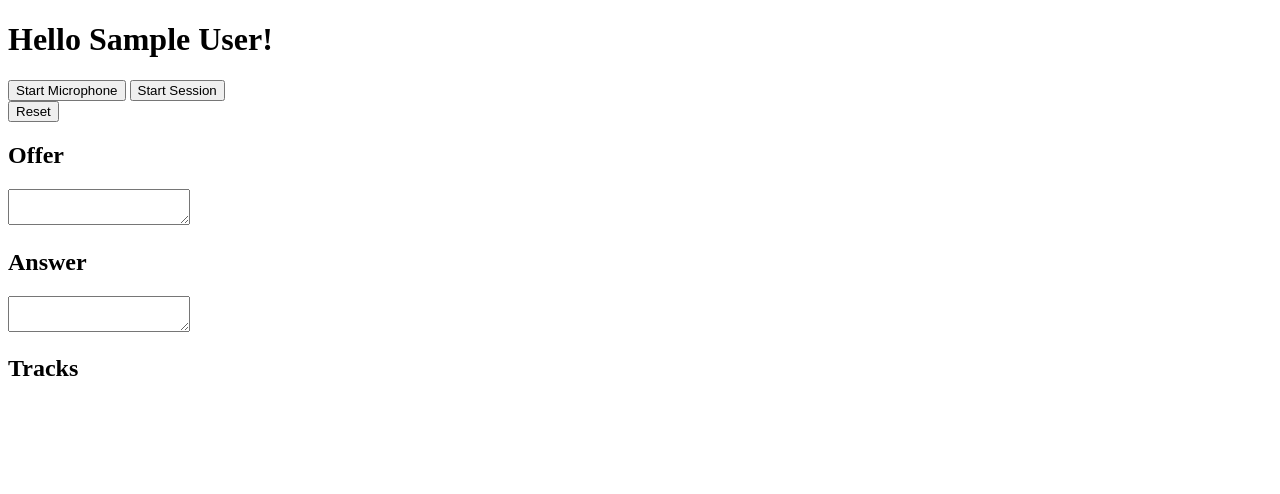
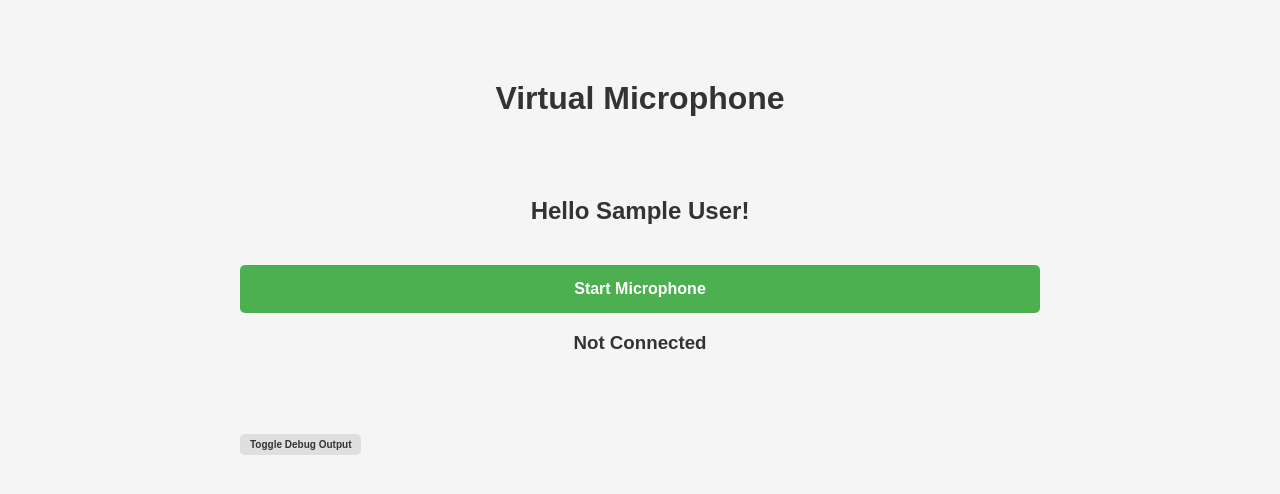
Before and after one commit to dgruss/SmartMicrophone, a Flask app: page / in a window 1280 px wide. Shown: the top 494 px of the page. Run offline with Flask 3, Linux system fonts and the light colour scheme; the visitor is signed in with stand-in values (Sample User, id 1); parts of the project's set-up code (start-up, migrations or seed data) failed here and were passed over.

Commit message:
working on client side

```diff
--- a/website/server.py
+++ b/website/server.py
@@ -50,6 +50,12 @@ async def api():
 
         return jsonify(response)
 
+    elif action == 'stop_microphone':
+        name = request.form.get('name')
+
+        WebRTCMicrophoneManager().stop_microphone(name)
+        return jsonify({'success': True, 'message': f'Microphone {name} stopped.'})
+
     return jsonify({'success': False, 'error': 'Invalid action'})
 
 
--- a/website/static/script.js
+++ b/website/static/script.js
@@ -1,11 +1,51 @@
-//answer = undefined
+debugOutputField = undefined
+startButton = undefined
+pc = undefined
 
 document.addEventListener('DOMContentLoaded', function() {
-    document.getElementById('offer').value = ''
-    document.getElementById('answer').value = ''
+    startButton = document.getElementById('buttonStartMicrophone');
+
+    debugOutputField = document.getElementById('debugOutput');
+    debugOutputField.value = '';
+
+    document.getElementById('toggleDebug').addEventListener('click', function() {
+        if (debugOutputField.style.display === 'none' || debugOutputField.style.display === '') {
+            debugOutputField.style.display = 'block';
+        } else {
+            debugOutputField.style.display = 'none';
+        }
+    });
 });
 
+function setStatus(text) {
+    let statusElement = document.getElementById('status');
+    if (statusElement) {
+        statusElement.textContent = text;
+    } else {
+        console.warn('Status element not found');
+    }
+
+    if (text === 'Not Connected') {
+        startButton.textContent = 'Start Microphone';
+        startButton.disabled = false;
+    }
+    else if (text === 'Connected') {
+        startButton.textContent = 'Stop Microphone';
+        startButton.disabled = false;
+    }
+    else {
+        startButton.disabled = true;
+    }
+}
+
 function startMicrophone() {
+    if (pc && pc.iceConnectionState !== 'closed' && pc.iceConnectionState !== 'failed') {
+        printLog('Session already active, stopping current session...')
+        stopSession();
+        setStatus('Not Connected');
+        return;
+    }
+
     createSession();
 }
 
@@ -19,18 +59,24 @@ function createSession() {
     })
 
     pc.ontrack = function(event) {
-        printLog('Accepting new track')
+        // printLog('Accepting new track')
 
-        var el = document.createElement(event.track.kind)
+        // var el = document.createElement(event.track.kind)
 
-        el.srcObject = event.streams[0]
-        el.autoplay = true
-        el.controls = true
+        // el.srcObject = event.streams[0]
+        // el.autoplay = true
+        // el.controls = true
 
-        document.getElementById('tracks').appendChild(el)
+        // document.getElementById('tracks').appendChild(el)
     }
 
     pc.oniceconnectionstatechange = function(event) {
+        if (pc.iceConnectionState === 'disconnected' || pc.iceConnectionState === 'failed') {
+            printLog('ICE connection failed, stopping session...')
+            stopSession();
+            setStatus('Not Connected');
+            return;
+        }
         printLog('ICE connection state changed to ' + pc.iceConnectionState)
     }
 
@@ -60,6 +106,7 @@ function createSession() {
         video: false,
     }
 
+    setStatus('Requesting microphone access...');
     navigator.mediaDevices.getUserMedia(mediaOpts).
         then(addMic).
         catch(skipMic)
@@ -96,12 +143,12 @@ async function createOffer() {
 
     console.log('Sending offer to server:', offer)
 
-    // actually use fetch to access /api
     const params = new URLSearchParams();
     params.append('action', 'start_microphone');
     params.append('offer', offer.sdp);
     params.append('name', microphoneName);
 
+    setStatus('Connecting...');
     fetch('/api', {
         method: 'POST',
         body: params,
@@ -116,20 +163,17 @@ async function createOffer() {
             startSession(data.answer);
         } else {
             printLog('Error starting microphone: ' + data.error)
+            setStatus('Error starting microphone: ' + data.error);
         }
     })
     .catch(error => {
         printLog('Network error: ' + error.message)
+        setStatus('Error starting microphone: ' + data.error);
     })
 }
 
 
 function startSession(answer) {
-    // answer = document.getElementById('answer').value
-    // if (answer === '') {
-    //     return printLog('Error: SDP answer is not set')
-    // }
-
     printLog('Starting session...')
     printLog('Answer: ' + answer)
 
@@ -139,8 +183,14 @@ function startSession(answer) {
     })
 
     pc.setRemoteDescription(desc)
-        .then(printLog)
-        .catch(printLog)
+        .then(msg => {
+            printLog('Session started successfully')
+            setStatus('Connected');
+        })
+        .catch(err => {
+            printLog('Error setting remote description: ' + err)
+            setStatus('Error starting session: ' + err);
+        });
 }
 
 function stopSession() {
@@ -150,13 +200,38 @@ function stopSession() {
 
     printLog('Stopping session...')
 
+    setStatus('Diconnecting...');
+
+    const params = new URLSearchParams();
+    params.append('action', 'stop_microphone');
+    params.append('name', microphoneName);
+    fetch('/api', {
+        method: 'POST',
+        body: params,
+        headers: {
+            'Content-Type': 'application/x-www-form-urlencoded'
+        }
+    })
+    .then(response => response.json())
+    .then(data => {
+        printLog(JSON.stringify(data));
+        if (data.success) {
+            setStatus('Not Connected');
+        } else {
+            printLog('Error stopping microphone: ' + data.error)
+        }
+    })
+    .catch(error => {
+        printLog('Network error: ' + error.message)
+        setStatus('Error stopping microphone: ' + data.error);
+    })
+
     pc.close()
     pc = undefined
 }
 
 function printLog(msg) {
     console.log(msg)
-    // log = document.getElementById('log')
-    // log.value += msg + '\n'
-    // log.scrollTop = log.scrollHeight
+    debugOutputField.value += msg + '\n'
+    debugOutputField.scrollTop = debugOutputField.scrollHeight
 }
--- a/website/templates/index.html
+++ b/website/templates/index.html
@@ -1,41 +1,114 @@
 <!DOCTYPE HTML>
 <html lang="en">
 <head>
-    <meta charset="UTF-8">
-    <meta name="viewport" content="width=device-width, initial-scale=1.0">
-    <title>Virtual Microphone</title>
-    <link rel="stylesheet" href="static/style.css">
-    <script src="static/script.js"></script>
+  <meta charset="UTF-8">
+  <meta name="viewport" content="width=device-width, initial-scale=1.0">
+  <title>Virtual Microphone</title>
+  <style>
+    body {
+      font-family: Arial, sans-serif;
+      max-width: 800px;
+      margin: 0 auto;
+      padding: 20px;
+      background-color: #f5f5f5;
+    }
+    h1, h2, h3 {
+      color: #333;
+      text-align: center;
+    }
+    h2 {
+      margin-bottom: 40px;
+    }
+    h1 {
+      margin: 60px auto 80px auto;
+    }
+    button {
+      display: block;
+      width: 100%;
+      padding: 15px;
+      margin: 10px 0;
+      background-color: #4CAF50;
+      color: white;
+      border: none;
+      border-radius: 5px;
+      font-size: 16px;
+      font-weight: bold;
+      cursor: pointer;
+    }
+    button:hover {
+      background-color: #45a049;
+    }
+    form {
+      margin: 20px 0;
+    }
+    label {
+      display: block;
+      margin-bottom: 10px;
+      font-size: 18px;
+      color: #333;
+    }
+    input[type="text"] {
+      width: 100%;
+      padding: 12px;
+      margin-bottom: 20px;
+      border: 1px solid #ddd;
+      border-radius: 5px;
+      font-size: 16px;
+      box-sizing: border-box;
+      text-align: center;
+    }
+    .status-error {
+      color: red;
+      font-size: 14px;
+      margin-top: 20px;
+      text-align: center;
+    }
+    #debugContainer {
+      margin-top: 80px;
+    }
+    #debugOutput {
+      width: 100%;
+      height: 200px;
+      display: none;
+      background: #fff;
+      border: 1px solid #ccc;
+      border-radius: 4px;
+      padding: 10px;
+      font-family: monospace;
+      margin-top: 10px;
+      box-sizing: border-box;
+    }
+    #toggleDebug {
+      width: auto;
+      padding: 5px 10px;
+      font-size: 10px;
+      background: #dfdfdf;
+      color: #333;
+    }
+  </style>
+  <script src="static/script.js"></script>
 </head>
 <body>
-
+  <h1>Virtual Microphone</h1>
   {% if session['name'] %}
   <script>microphoneName = "{{ session['name'] }}";</script>
-  <h1>Hello {{ session['name'] }}!</h1>
+  <h2>Hello {{ session['name'] }}!</h2>
 
-  <button onclick="startMicrophone()">Start Microphone</button>
-  <button onclick="startSession()">Start Session</button>
+  <button onclick="startMicrophone()" id="buttonStartMicrophone">Start Microphone</button>
 
-  <form method="post">
-    <button type="submit" name="reset">Reset</button>
-  </form>
+  <h3 id="status">Not Connected</h3>
 
-  <h2>Offer</h2>
-  <textarea class="form-control" id="offer" readonly="true"></textarea>
-
-  <h2>Answer</h2>
-  <textarea class="form-control" id="answer"></textarea>
-
-  <h2>Tracks</h2>
-  <div id="tracks"></div>
+  <div id="debugContainer">
+    <button id="toggleDebug">Toggle Debug Output</button>
+    <textarea id="debugOutput" readonly></textarea>
+  </div>
 </div>
   {% else %}
   <form method="post">
-    <label for="name">Enter your name:</label>
-    <input type="text" id="name" name="name" required>
-    <button type="submit">Submit</button>
+    <!--<label for="name">Enter your name:</label>-->
+    <input type="text" id="name" name="name" placeholder="Enter your name" required>
+    <button type="submit">Create</button>
   </form>
   {% endif %}
-
 </body>
 </html>
```
Also changed, not shown: website/webrtc_microphone.py (+18 -6 lines).
